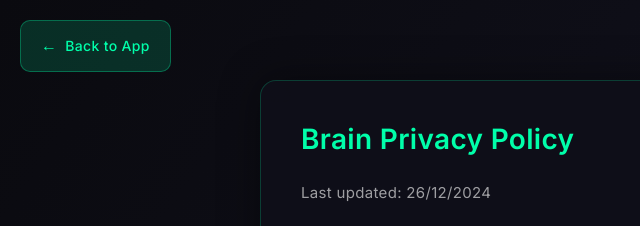
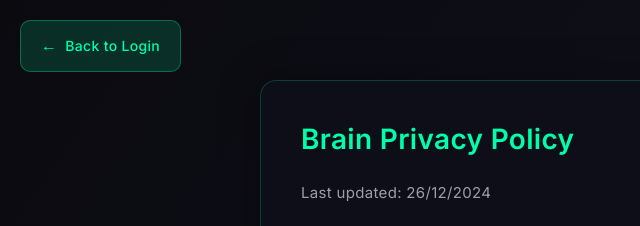
Before and after one commit to neooriginal/OMI.me-Apps, a website: page Brain/public/privacy.html in a window 1280 px wide. Shown: the top 226 px of the page, 0-640 px from the left. Drawn offline with Linux system fonts and the light colour scheme.

Commit message:
fix: privacy policy back button goes to login instead of bypassing auth
- Prevents session bypass when navigating from privacy policy
- Ensures proper authentication flow in sandboxed environments

```diff
--- a/Brain/public/privacy.html
+++ b/Brain/public/privacy.html
@@ -164,9 +164,9 @@
 
 <body>
     <div class="back-link">
-        <a href="/" class="back-btn">
+        <a href="/login.html" class="back-btn">
             <span class="icon">←</span>
-            Back to App
+            Back to Login
         </a>
     </div>
     <div class="privacy-container">
```
